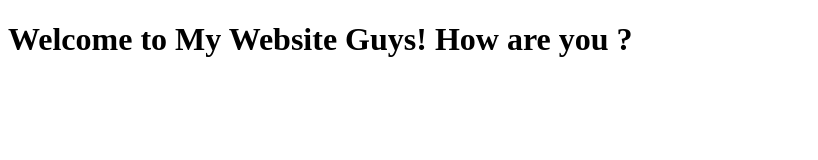
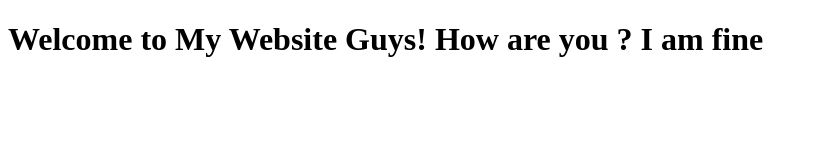
Before and after one commit to gladdenbackup123/WelcomePage, a plain HTML site: page index.html in a window 1280 px wide. Shown: the whole page, without its empty margins (0-818 px from the left). Drawn offline with Linux system fonts and the light colour scheme.

Commit message:
Changed the head again

```diff
--- a/index.html
+++ b/index.html
@@ -5,7 +5,7 @@
   </head>
   <body>
     <main>
-        <h1>Welcome to My Website Guys! How are you ?</h1>
+        <h1>Welcome to My Website Guys! How are you ? I am fine</h1>
     </main>
 
   </body>
```
